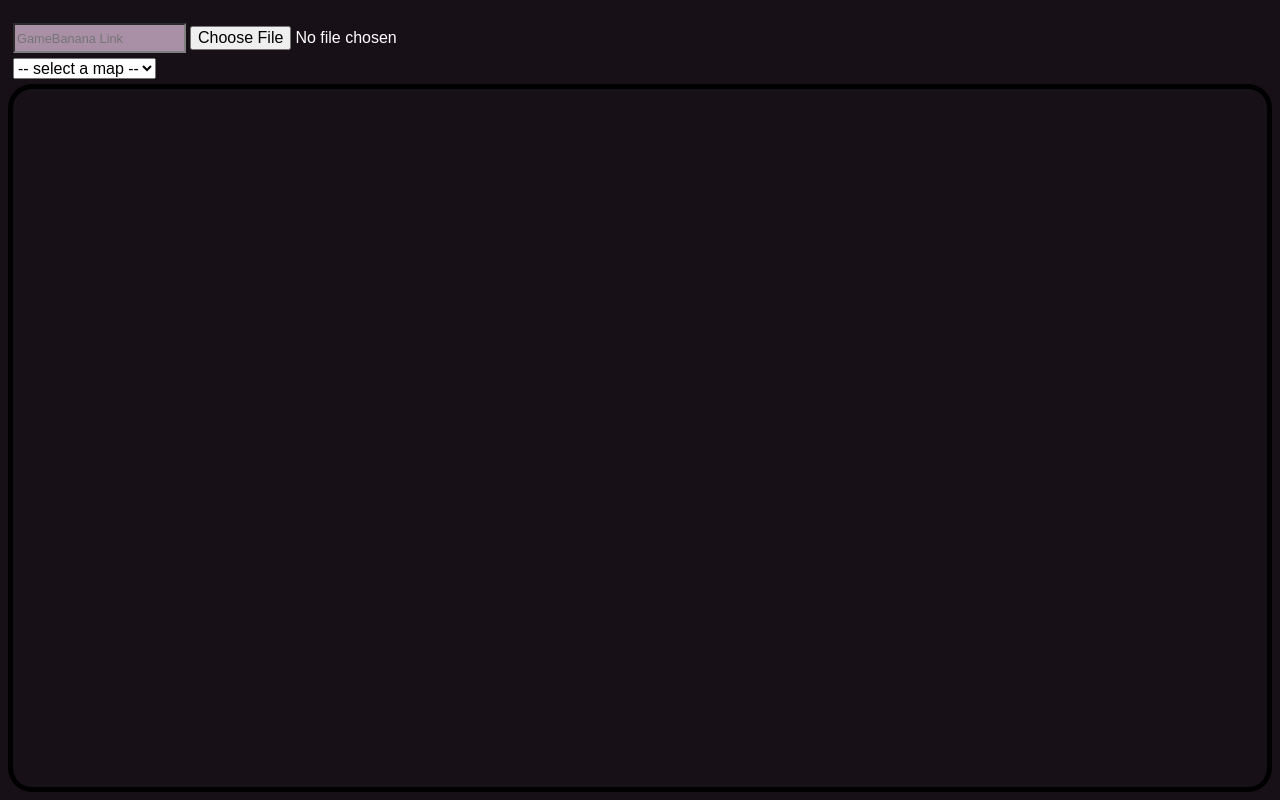
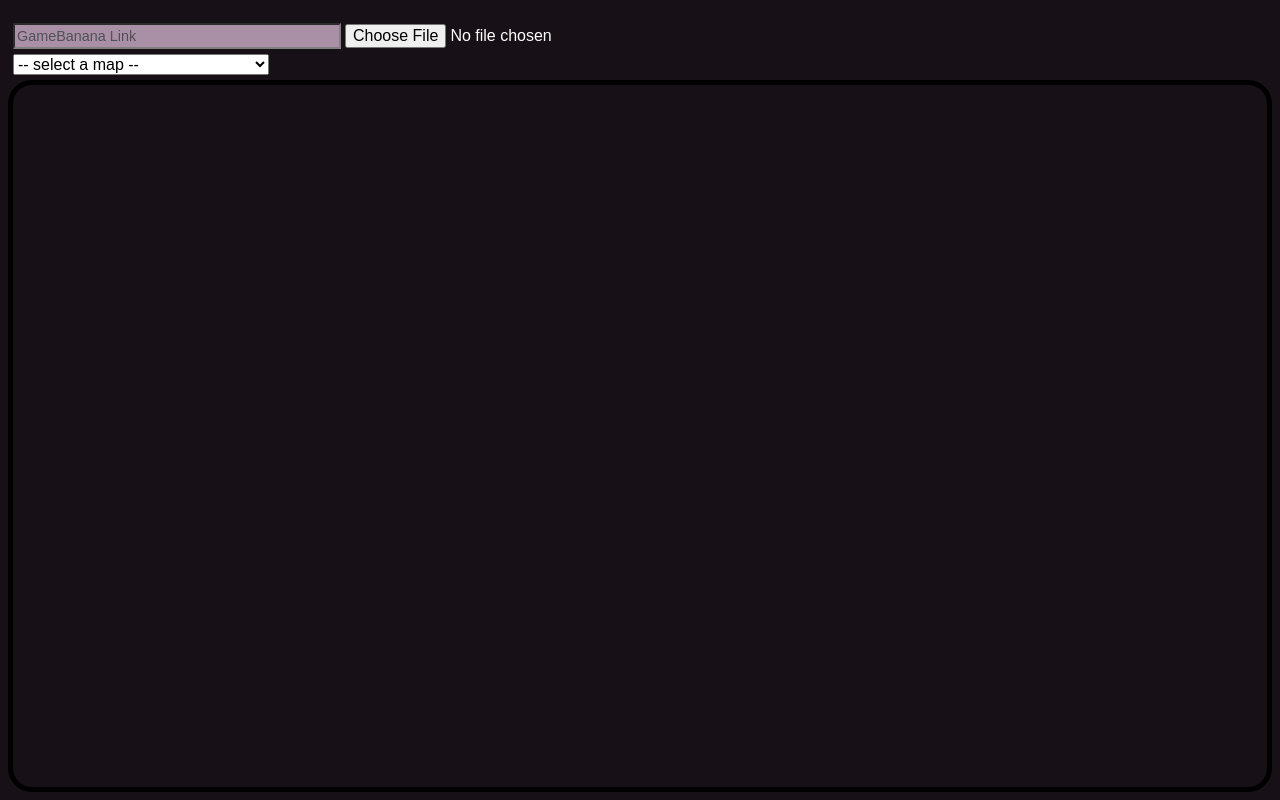
Before and after one commit to izumiano/celesteMapViewer, a website with bundled scripts: page index.html in a window 1280 px wide. Built offline with nearby package versions, Linux system fonts and the light colour scheme.

Commit message:
minor style changes

```diff
--- a/styles.css
+++ b/styles.css
@@ -11,6 +11,11 @@ body {
 
 	background-color: var(--backgroundColor);
 	touch-action: none;
+}
+
+input::placeholder {
+	color: rgb(79, 81, 85);
+	background-color: var(--primaryColor);
 }
 
 #body {
@@ -54,8 +59,9 @@ body {
 #gbLinkInput {
 	grid-column-start: 1;
 	grid-row-start: 1;
-	font-size: 0.8rem;
-	height: 3dvh;
+	font-size: 0.9rem;
+	min-width: 25dvw;
+	height: 2.5dvh;
 	background-color: var(--primaryColor);
 	border-color: gray;
 	transition: border-color 0.5s;
@@ -86,12 +92,10 @@ body {
 	color: white;
 }
 
-#topSection > input::placeholder {
-	color: rgb(80, 80, 80);
-	background-color: var(--primaryColor);
-}
-
 #mapList {
+	min-width: 20dvw;
+	/* margin: 0 1dvw 0 1dvw; */
+	/* margin-left: 0.5%; */
 	width: fit-content;
 	font-size: 1rem;
 	display: block;
```
